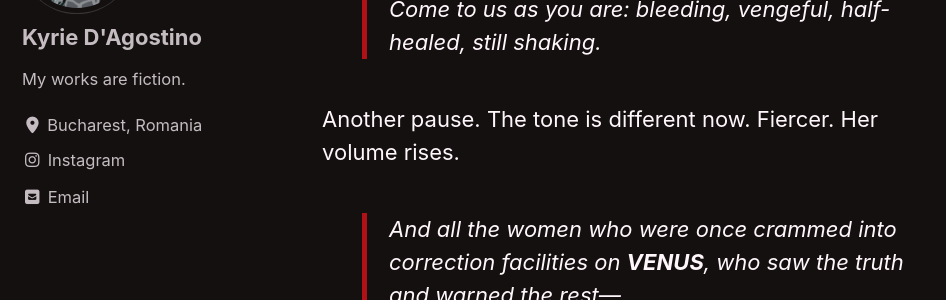
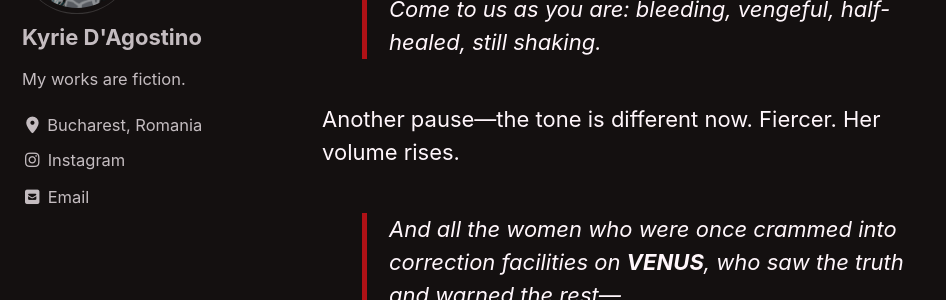
Before and after one commit to kyrie-edelweiss/edelweiss-archive, a Jekyll site: the page built from _pages/red-king.md, in a window 1280 px wide and 900 px high, scrolled down 109236 px. Shown: the part 154-454 px from the top of the window, without its empty margins (0-946 px from the left). Built offline with Jekyll 4.4.1, drawn with Linux system fonts in a browser that asks for light colours; cached includes are drawn as plain includes; our own code applies the rules of GitHub Pages for plain Markdown files.

```diff
--- a/_pages/red-king.md
+++ b/_pages/red-king.md
@@ -2506,7 +2506,7 @@ Then her tone shifts—lower, but more human. Mourning. Almost tender.
 >
 > Come to us as you are: bleeding, vengeful, half-healed, still shaking.
 
-Another pause. The tone is different now. Fiercer. Her volume rises.
+Another pause—the tone is different now. Fiercer. Her volume rises.
 
 > And all the women who were once crammed into correction facilities on **VENUS**, who saw the truth and warned the rest—
 >
```
